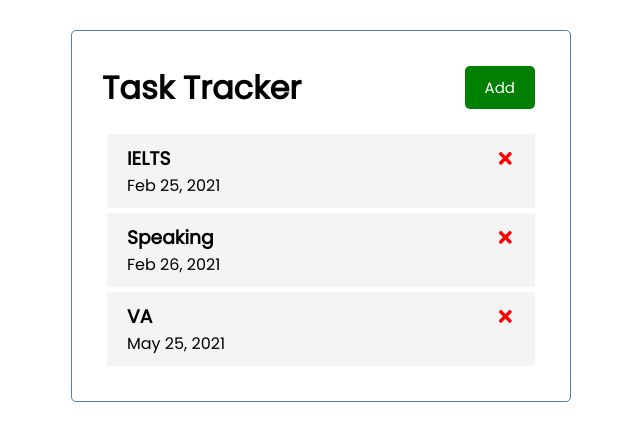
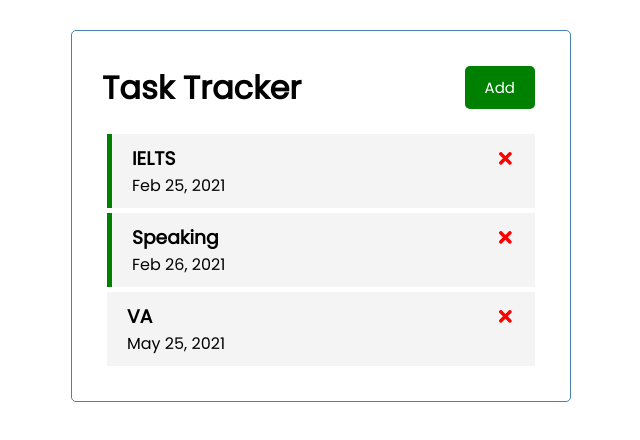
Before and after one commit to ashesh808/React-TaskManager, a React (Create React App) app: page / in a window 1280 px wide. Shown: the top 440 px of the page, without its empty margins (319-959 px from the left). Built offline with nearby package versions, Linux system fonts and the light colour scheme.

Commit message:
Remainder Feature Added

```diff
--- a/src/App.js
+++ b/src/App.js
@@ -30,13 +30,16 @@
       id))
   }
   //Toogle Remainder
+  const toogleRemainder = (id) =>  {
+    setTasks(tasks.map((task) => task.id === id ? {...task,reminder: !task.reminder} : task))
+  }
 
 
   return (
 
     <div className = "container" >
     <Header title = "Task Tracker"/ >
-    {tasks.length > 0 ? (<Tasks tasks = {tasks}  onDelete= {deleteTask} />) : ('No task to show here')}
+    {tasks.length > 0 ? (<Tasks tasks = {tasks}  onDelete= {deleteTask} onToggle= {toogleRemainder}/>) : ('No task to show here') }
     </div>
         );
       }
--- a/src/components/Task.js
+++ b/src/components/Task.js
@@ -1,8 +1,8 @@
 import {FaTimes} from 'react-icons/fa'
 
-const Task = ({ task, onDelete }) => {
+const Task = ({ task, onDelete, onToggle }) => {
     return (
-        <div className='task'>
+        <div className={`task ${task.reminder ? 'reminder' : ''}`} onClick={() => onToggle(task.id)} >
             <h3>
                 { task.text }
                 <FaTimes
--- a/src/components/Tasks.js
+++ b/src/components/Tasks.js
@@ -1,11 +1,11 @@
 import Task from './Task'
 
-const Tasks = ({tasks, onDelete}) => {
+const Tasks = ({tasks, onDelete, onToggle}) => {
 
         return (
             <>
                 {tasks.map((task) => (
-                <Task key = {task.id} task = {task} onDelete = {onDelete} />
+                <Task key = {task.id} task = {task} onDelete = {onDelete} onToggle = {onToggle} />
 
                 ))}
             </>
```
Also changed, not shown: src/components/AddTask.js (added, +11 -0 lines).
